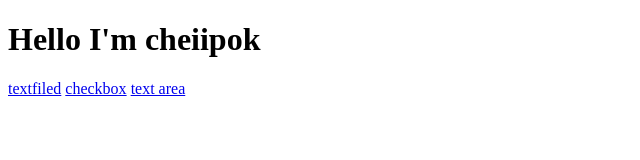
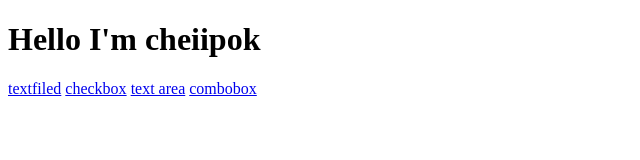
Before and after one commit to SreypokD/practice1, a plain HTML site: page index.html in a window 1280 px wide. Shown: the full height of the page, 0-640 px from the left. Drawn offline with Linux system fonts and the light colour scheme.

Commit message:
create a4

```diff
--- a/index.html
+++ b/index.html
@@ -11,6 +11,7 @@
     <a href="#">textfiled</a>
     <a href="#">checkbox</a>
     <a href="#">text area</a>
+    <a href="#">combobox</a>
 
 
 </body>
```
